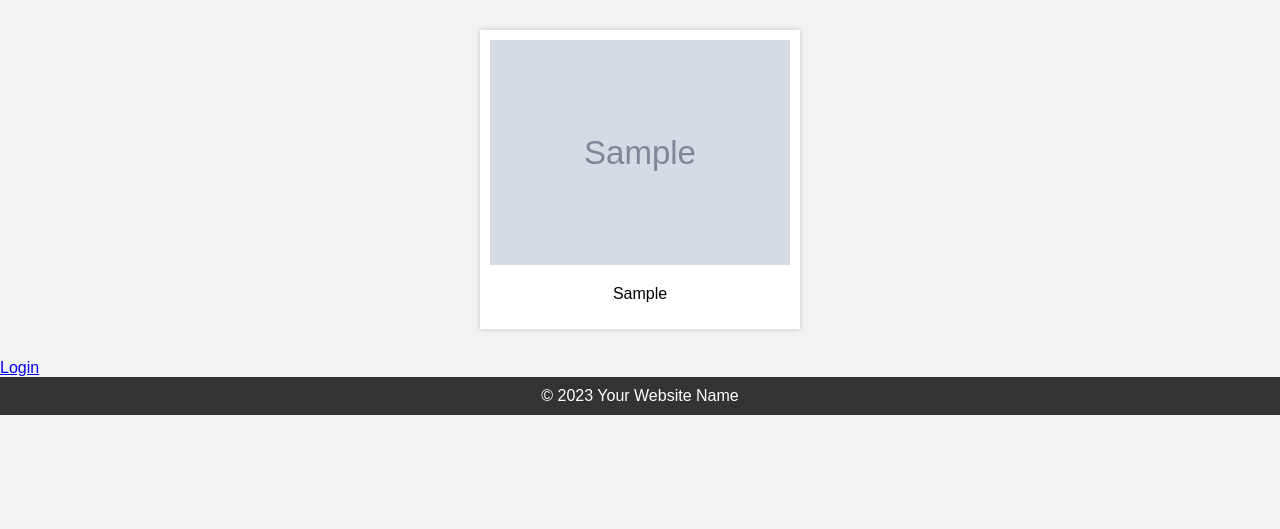
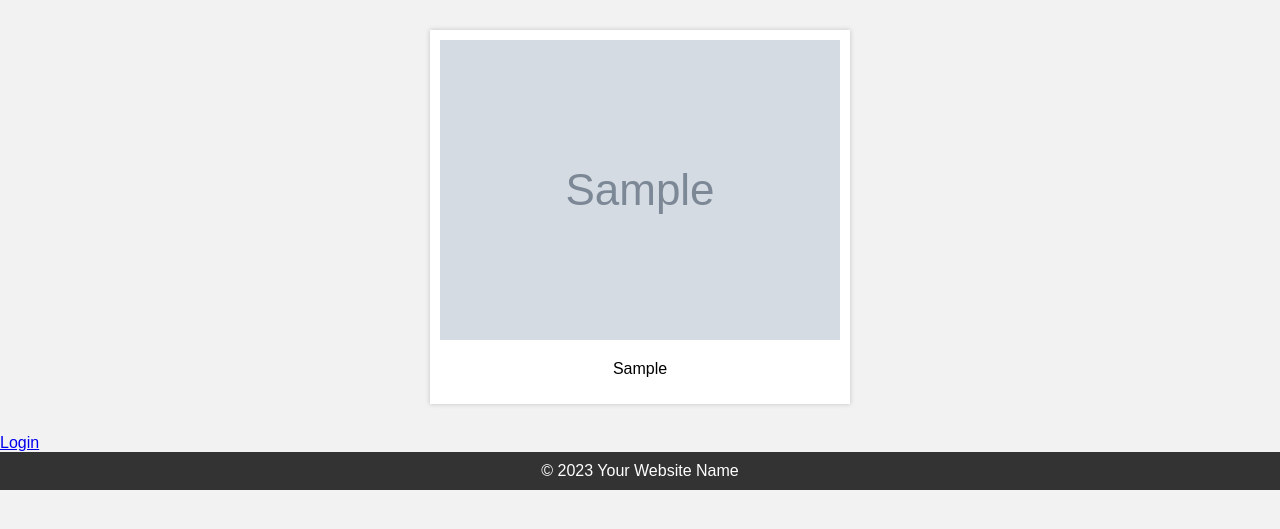
Before and after one commit to AlexyDarius/ImgUpload, a PHP site: page / in a window 1280 px wide. Shown: the part 77-606 px from the top of the page. Run offline with PHP 8.4, Linux system fonts and the light colour scheme; tables that the repository leaves empty or names only in its code hold one stand-in row (values such as "Sample post"); grey boxes marked "Sample" are stand-in pictures.

Commit message:
img sizing

```diff
--- a/css/style.css
+++ b/css/style.css
@@ -24,7 +24,7 @@ h1 {
 }
 
 .image-box {
-    width: 300px;
+    max-width: 500px;
     margin: 10px;
     background-color: #fff;
     box-shadow: 0 0 5px rgba(0, 0, 0, 0.2);
```
